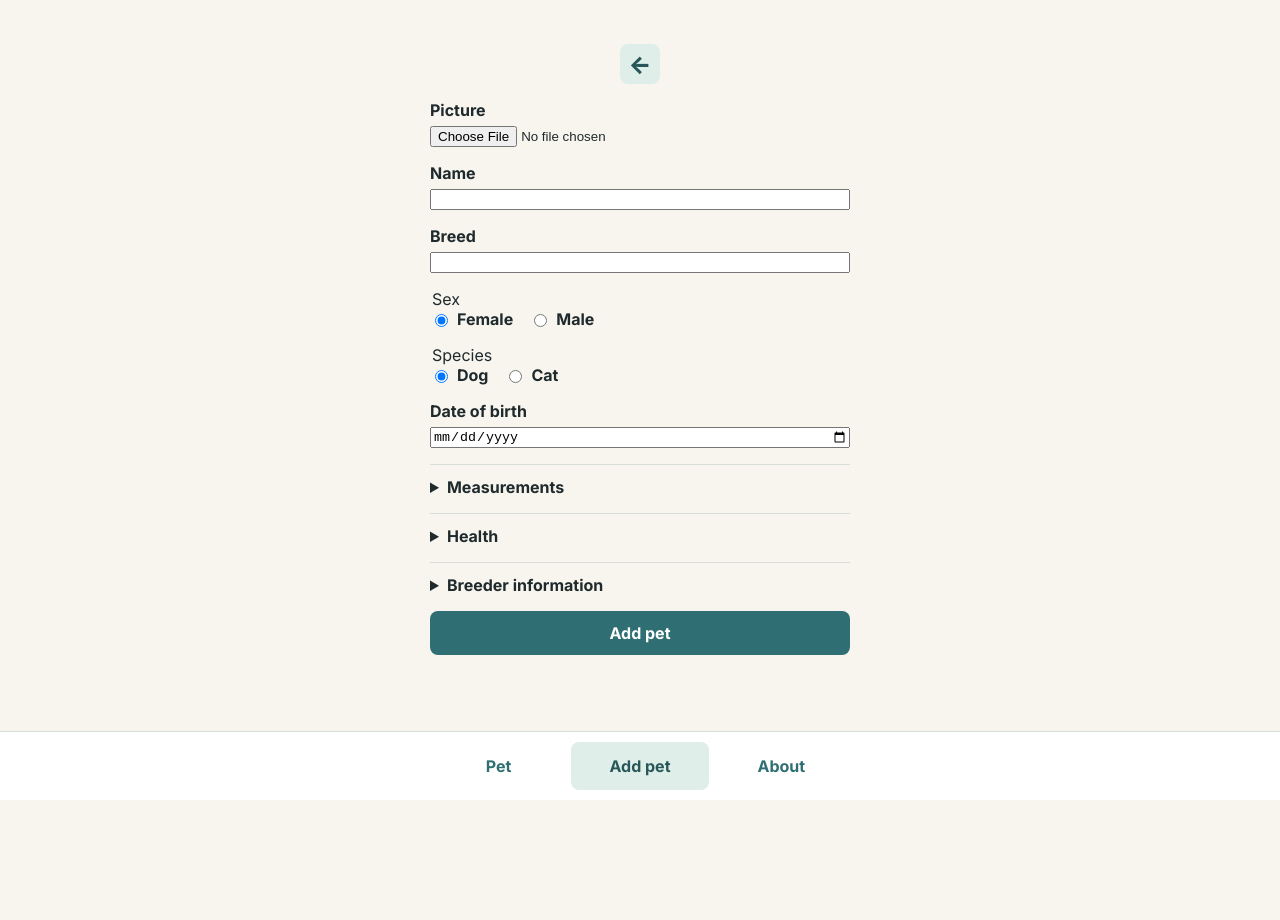
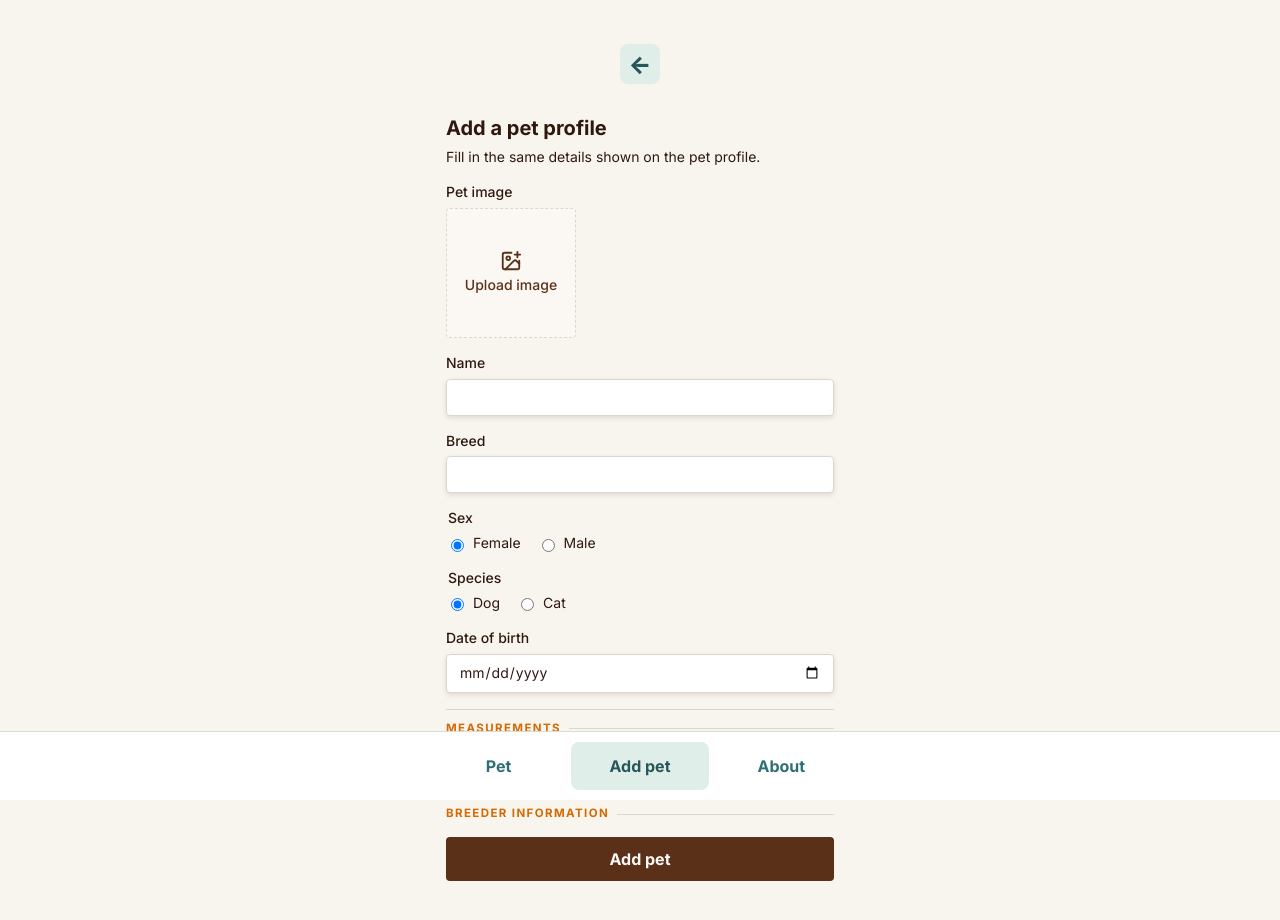
Before and after one commit to LadyLockheed/pet-pwa, a React (Vite) app: page /add-pet in a window 1280 px wide. Shown: the top 920 px of the page. Before the commit the page ends 800 px from the top, so only its background shows below. Built offline with nearby package versions, Linux system fonts and the light colour scheme.

Commit message:
Restyle form - WIP

```diff
--- a/src/components/PetForm.tsx
+++ b/src/components/PetForm.tsx
@@ -1,4 +1,5 @@
 import { useState } from 'react';
+import { ImagePlus } from 'lucide-react';
 import styled from 'styled-components';
 import {
 	petType,
@@ -9,6 +10,9 @@ import {
 	type PetSex,
 	type PetSpecies,
 } from '../types/pet';
+import { spacings } from '../styles/spacings';
+import { colors } from '../styles/colors';
+import { typography } from '../styles/typography';
 
 const MAX_IMAGE_SIZE = 1024;
 const IMAGE_QUALITY = 0.8;
@@ -23,7 +27,9 @@ interface PetFormProps {
 export default function PetForm({ pet, submitLabel, onSubmit }: PetFormProps) {
 	const [name, setName] = useState(pet?.name ?? '');
 	const [breed, setBreed] = useState(pet?.breed ?? '');
-	const [species, setSpecies] = useState<PetSpecies>(pet?.species ?? petType.dog);
+	const [species, setSpecies] = useState<PetSpecies>(
+		pet?.species ?? petType.dog,
+	);
 	const [sex, setSex] = useState<PetSex>(pet?.sex ?? 'female');
 	const [dateOfBirth, setDateOfBirth] = useState(pet?.dateOfBirth ?? '');
 	const [pictureUrl, setPictureUrl] = useState<string | undefined>(
@@ -194,20 +200,33 @@ export default function PetForm({ pet, submitLabel, onSubmit }: PetFormProps) {
 
 	return (
 		<Form onSubmit={handleSubmit}>
-			<Field>
-				<span>Picture</span>
-				<input type="file" accept="image/*" onChange={handlePictureChange} />
-			</Field>
+			<FormHeader>
+				<FormTitle>{pet ? 'Edit pet profile' : 'Add a pet profile'}</FormTitle>
+				<FormIntro>
+					Fill in the same details shown on the pet profile.
+				</FormIntro>
+			</FormHeader>
+
+			<ImageField>
+				<span>Pet image</span>
+				<ImageUploadTile>
+					{pictureUrl ? (
+						<PicturePreview src={pictureUrl} alt="Selected pet preview" />
+					) : (
+						<>
+							<ImagePlus size={22} />
+							<span>Upload image</span>
+						</>
+					)}
+					<input type="file" accept="image/*" onChange={handlePictureChange} />
+				</ImageUploadTile>
+			</ImageField>
 
 			{isProcessingPicture ? (
 				<PictureStatus>Preparing picture...</PictureStatus>
 			) : null}
 
 			{pictureError ? <ErrorMessage>{pictureError}</ErrorMessage> : null}
-
-			{pictureUrl ? (
-				<PicturePreview src={pictureUrl} alt="Selected pet preview" />
-			) : null}
 
 			<Field>
 				<span>Name</span>
@@ -384,73 +403,174 @@ export default function PetForm({ pet, submitLabel, onSubmit }: PetFormProps) {
 
 const Form = styled.form({
 	display: 'grid',
-	gap: '16px',
+	gap: spacings.x4,
 	width: '100%',
 	maxWidth: '420px',
+	boxSizing: 'border-box',
+	borderRadius: '4px',
+	backgroundColor: colors.white,
+	padding: spacings.x4,
+});
+
+const FormHeader = styled.header({
+	display: 'grid',
+	gap: spacings.x2,
+});
+
+const FormTitle = styled.h1({
+	...typography.screenTitle,
+	margin: 0,
+});
+
+const FormIntro = styled.p({
+	...typography.body,
+	margin: 0,
 });
 
 const Field = styled.label({
 	display: 'grid',
 	gap: '6px',
-	fontWeight: 700,
+	...typography.body,
+	'& span': {
+		fontWeight: 500,
+	},
+	'& input': {
+		boxSizing: 'border-box',
+		width: '100%',
+		minHeight: '36px',
+		border: `1px solid ${colors.darkBeige}`,
+		borderRadius: '4px',
+		backgroundColor: '#ffffff',
+		boxShadow: '0 2px 5px rgba(47, 25, 15, 0.12)',
+		color: colors.blackBrown,
+		font: 'inherit',
+		padding: `${spacings.x2} ${spacings.x3}`,
+	},
+	'& input[type="file"]': {
+		boxShadow: 'none',
+		padding: spacings.x2,
+	},
+});
+
+const ImageField = styled.label({
+	display: 'grid',
+	justifyItems: 'start',
+	gap: '6px',
+	...typography.body,
+	'& > span': {
+		fontWeight: 500,
+	},
+});
+
+const ImageUploadTile = styled.span({
+	display: 'grid',
+	width: '128px',
+	aspectRatio: '1',
+	overflow: 'hidden',
+	placeItems: 'center',
+	alignContent: 'center',
+	gap: spacings.x1,
+	border: `1px dashed ${colors.darkBeige}`,
+	borderRadius: '4px',
+	backgroundColor: '#fbf8f4',
+	color: colors.warmBrown,
+	cursor: 'pointer',
+	'& input': {
+		position: 'absolute',
+		width: '1px',
+		height: '1px',
+		overflow: 'hidden',
+		clip: 'rect(0 0 0 0)',
+		clipPath: 'inset(50%)',
+		whiteSpace: 'nowrap',
+	},
 });
 
 const Fieldset = styled.fieldset({
 	display: 'flex',
-	gap: '16px',
+	gap: spacings.x4,
 	margin: 0,
 	padding: 0,
 	border: 0,
+	'& legend': {
+		...typography.body,
+		marginBottom: '6px',
+		fontWeight: 500,
+	},
 });
 
 const RadioOption = styled.label({
 	display: 'flex',
 	alignItems: 'center',
 	gap: '6px',
-	fontWeight: 700,
+	...typography.body,
 });
 
 const Section = styled.details({
-	borderTop: '1px solid #d7ded8',
-	paddingTop: '12px',
+	position: 'relative',
+	borderTop: `1px solid ${colors.darkBeige}`,
+	paddingTop: spacings.x3,
 	'& summary': {
 		cursor: 'pointer',
-		fontWeight: 800,
+		display: 'flex',
+		alignItems: 'center',
+		...typography.sectionLabel,
+		listStyle: 'none',
+	},
+	'& summary::-webkit-details-marker': {
+		display: 'none',
+	},
+	'& summary::after': {
+		content: '""',
+		flex: 1,
+		height: '1px',
+		marginLeft: spacings.x2,
+		backgroundColor: colors.darkBeige,
+	},
+	'&[open]': {
+		border: `1px solid ${colors.darkBeige}`,
+		borderRadius: '4px',
+		backgroundColor: '#fbf8f4',
+		padding: spacings.x3,
+	},
+	'&[open] summary::after': {
+		display: 'none',
 	},
 });
 
 const SectionContent = styled.div({
 	display: 'grid',
-	gap: '16px',
-	paddingTop: '14px',
+	gap: spacings.x4,
+	paddingTop: spacings.x4,
 });
 
 const PictureStatus = styled.p({
-	color: '#59636b',
-	fontSize: '0.9rem',
+	...typography.meta,
+	margin: 0,
 	textAlign: 'center',
 });
 
 const ErrorMessage = styled.p({
+	margin: 0,
 	color: '#8a3d3d',
-	fontSize: '0.9rem',
+	fontSize: typography.meta.fontSize,
 	fontWeight: 700,
 	textAlign: 'center',
 });
 
 const PicturePreview = styled.img({
-	width: '160px',
+	width: '100%',
+	height: '100%',
 	aspectRatio: '1',
-	justifySelf: 'center',
-	borderRadius: '8px',
+	borderRadius: '4px',
 	objectFit: 'cover',
 });
 
 const SubmitButton = styled.button({
 	border: 0,
-	borderRadius: '8px',
-	backgroundColor: '#2f6f73',
-	color: '#ffffff',
+	borderRadius: '4px',
+	backgroundColor: colors.warmBrown,
+	color: colors.warmWhite,
 	cursor: 'pointer',
 	font: 'inherit',
 	fontWeight: 800,
```
